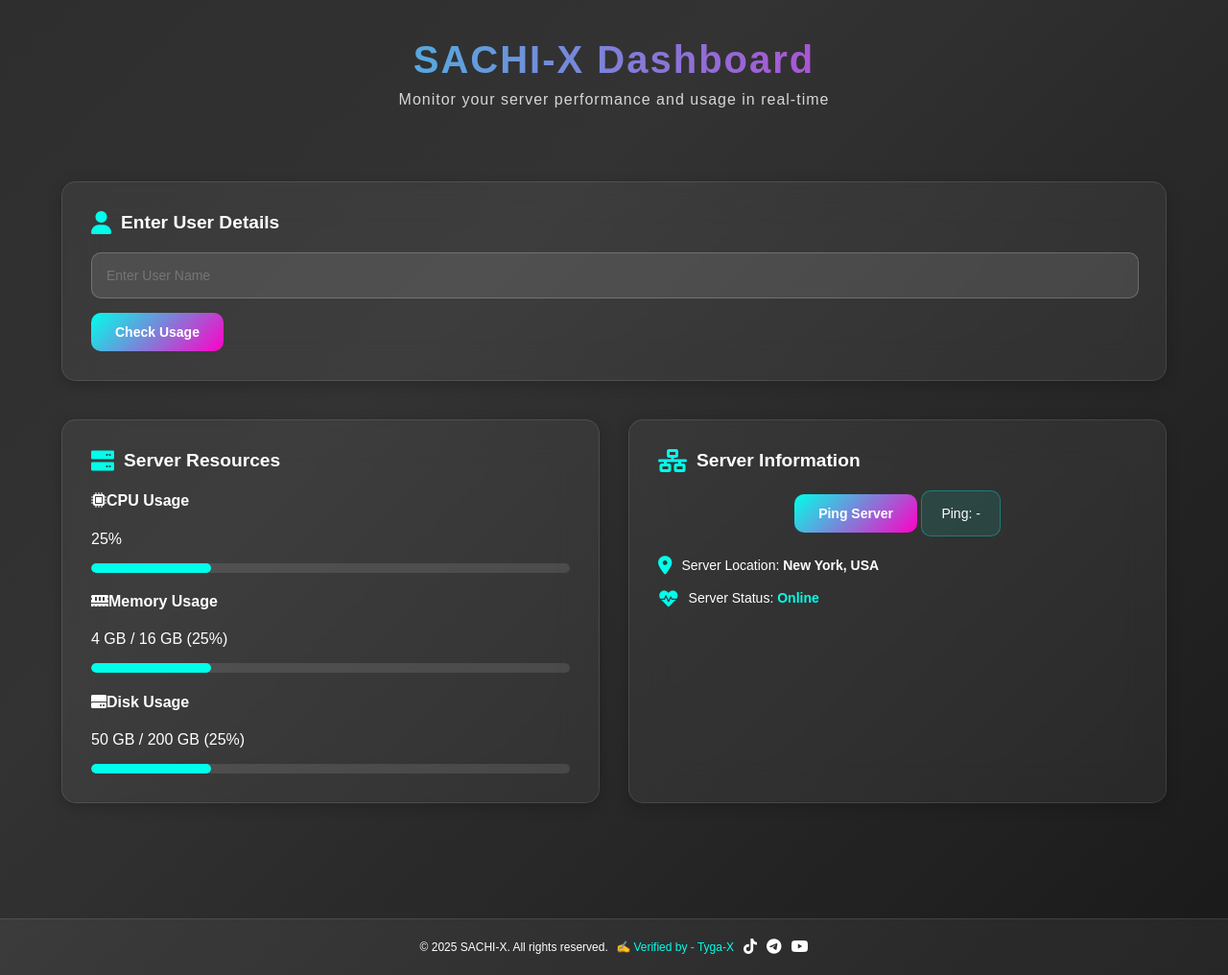
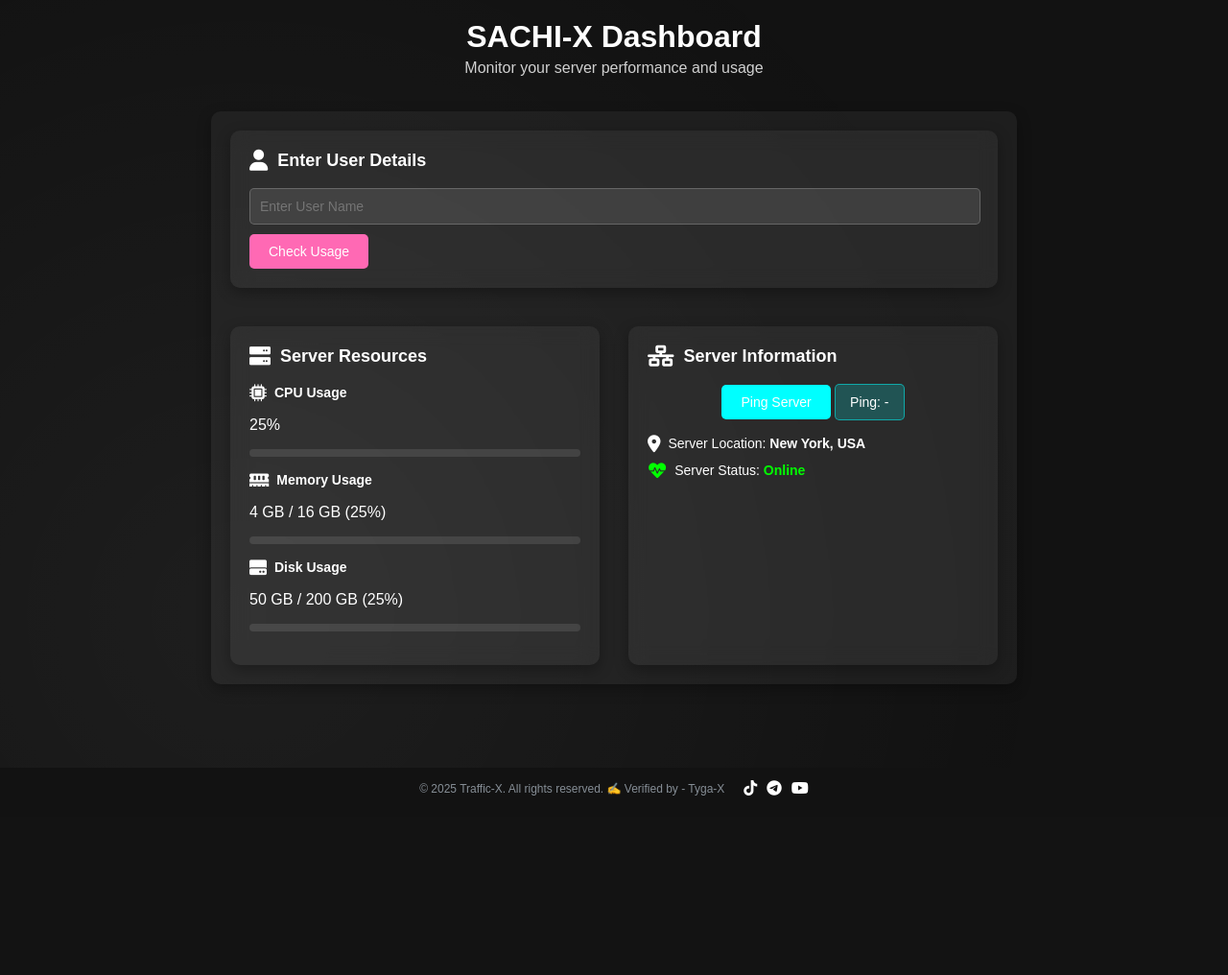
Before and after one commit to pathumaaa/SACHI-X, a Python web app: template templates/index.html in a window 1280 px wide. Shown: the whole page at 96% size. After the commit the page ends 829 px from the top, so only its background shows below. Run offline with Jinja, Linux system fonts and the light colour scheme; the template is opened without the code that fills it, so the values that code supplies are empty.

Commit message:
Update index.html

```diff
--- a/templates/index.html
+++ b/templates/index.html
@@ -6,17 +6,10 @@
     <title>SACHI-X Dashboard</title>
     <link rel="stylesheet" href="https://cdnjs.cloudflare.com/ajax/libs/font-awesome/6.0.0-beta3/css/all.min.css">
     <style>
-        /* Modern Gradient Background Animation */
-        @keyframes gradientAnimation {
-            0% { background-position: 0% 50%; }
-            50% { background-position: 100% 50%; }
-            100% { background-position: 0% 50%; }
-        }
+        /* Dark Theme Background */
         body {
             font-family: 'Arial', sans-serif;
-            background: linear-gradient(135deg, #000000, #1e1e1e, #333333, #000000);
-            background-size: 400% 400%;
-            animation: gradientAnimation 15s ease infinite;
+            background-color: #121212; /* Dark background */
             display: flex;
             flex-direction: column;
             justify-content: center;
@@ -25,181 +18,217 @@
             margin: 0;
             color: white;
         }
+
         /* Header Styling */
         .header {
             width: 100%;
-            padding: 40px 0;
+            padding: 20px 0;
             text-align: center;
         }
         .header h1 {
-            font-size: 2.5rem;
-            font-weight: 900;
+            font-size: 2rem;
+            font-weight: bold;
             margin: 0;
-            background: linear-gradient(to right, #00ffea, #ff00c7);
-            -webkit-background-clip: text;
-            background-clip: text;
-            color: transparent;
-            letter-spacing: 2px;
+            color: #ffffff;
         }
         .header p {
             font-size: 1rem;
             color: #ffffff;
             opacity: 0.8;
-            margin-top: 10px;
-            letter-spacing: 1px;
+            margin-top: 5px;
         }
+
         /* Container Styling */
         .container {
             width: 90%;
-            max-width: 1200px;
+            max-width: 800px;
             padding: 20px;
             margin-bottom: 60px;
+            background: rgba(255, 255, 255, 0.05); /* Slightly transparent card background */
+            border-radius: 10px;
+            box-shadow: 0 5px 15px rgba(0, 0, 0, 0.3);
         }
+
+        h2 {
+            color: #fff;
+            margin-bottom: 20px;
+            text-align: center;
+            font-size: 24px;
+        }
+
         /* Grid Layout */
         .grid-container {
             display: grid;
             grid-template-columns: 1fr;
-            gap: 30px; /* Increased gap for better separation */
+            gap: 30px;
         }
         .grid-container:not(.two-column) {
-            margin-bottom: 40px; /* Increased margin for better separation */
+            margin-bottom: 40px;
         }
-
         .grid-container.two-column {
             grid-template-columns: 1fr 1fr;
         }
 
         /* Card Styling */
         .card {
-            background: rgba(255, 255, 255, 0.05);
-            backdrop-filter: blur(20px);
-            border: 1px solid rgba(255, 255, 255, 0.1);
-            border-radius: 15px;
-            box-shadow: 0 4px 15px rgba(0, 0, 0, 0.2);
-            padding: 30px;
+            background: rgba(255, 255, 255, 0.05); /* Dark card background */
+            padding: 20px;
+            border-radius: 10px;
+            box-shadow: 0 5px 15px rgba(0, 0, 0, 0.3);
+            backdrop-filter: blur(10px);
             transition: transform 0.3s ease, box-shadow 0.3s ease;
         }
         .card:hover {
             transform: translateY(-5px);
-            box-shadow: 0 8px 25px rgba(0, 0, 0, 0.3);
+            box-shadow: 0 8px 20px rgba(0, 0, 0, 0.4);
         }
+
         /* Card Titles */
         .card h3 {
             margin-top: 0;
-            font-size: 1.2rem;
-            color: #ffffff;
+            font-size: 18px;
+            color: #fff;
             display: flex;
             align-items: center;
             gap: 10px;
-            font-weight: 600;
         }
         .card h3 i {
-            font-size: 1.5rem;
-            color: #00ffea;
+            font-size: 22px;
+            color: #fff;
         }
+
         /* Input Fields */
         input {
-            padding: 15px;
-            width: calc(100% - 30px);
-            margin-bottom: 15px;
+            padding: 10px;
+            width: calc(100% - 20px);
+            margin-bottom: 10px;
             border: 1px solid rgba(255, 255, 255, 0.2);
-            border-radius: 10px;
+            border-radius: 5px;
             font-size: 14px;
             background-color: rgba(255, 255, 255, 0.1);
-            color: #ffffff;
+            color: #fff;
             transition: border-color 0.3s ease;
         }
         input:focus {
-            border-color: #00ffea;
+            border-color: #ff69b4; /* Purple focus color */
             outline: none;
         }
+
         /* Buttons */
         button {
-            padding: 12px 25px;
+            padding: 10px 20px;
             font-size: 14px;
-            background: linear-gradient(135deg, #00ffea, #ff00c7);
+            background-color: #ff69b4; /* Purple button */
             color: white;
             border: none;
-            border-radius: 10px;
+            border-radius: 5px;
             cursor: pointer;
-            transition: background 0.3s ease, transform 0.3s ease;
-            font-weight: 600;
+            transition: background 0.3s ease;
         }
         button:hover {
-            background: linear-gradient(135deg, #ff00c7, #00ffea);
-            transform: scale(1.05);
+            background-color: #ff73fa; /* Lighter purple on hover */
         }
         button:active {
-            background: linear-gradient(135deg, #00ffea, #ff00c7);
-            transform: scale(0.95);
+            background-color: #ff4081; /* Darker purple on active */
         }
+
+        /* Green Button for Ping Server */
+        .ping-tool button {
+            background-color: #00ffff; /* Teal button */
+        }
+        .ping-tool button:hover {
+            background-color: #00e6ff; /* Lighter teal on hover */
+        }
+        .ping-tool button:active {
+            background-color: #00bfff; /* Darker teal on active */
+        }
+
+        /* Resource Items */
+        .resource-item {
+            margin-bottom: 15px;
+        }
+        .resource-item h4 {
+            margin: 0 0 5px;
+            font-size: 14px;
+            color: #fff;
+            display: flex;
+            align-items: center;
+            gap: 8px;
+        }
+        .resource-item h4 i {
+            font-size: 18px;
+            color: #fff;
+        }
+
         /* Progress Bars */
         .progress-container {
             width: 100%;
             background: rgba(255, 255, 255, 0.1);
-            border-radius: 10px;
+            border-radius: 5px;
             overflow: hidden;
-            margin-top: 10px;
+            margin-top: 5px;
         }
         .progress-bar {
-            height: 10px;
+            height: 8px;
             width: 0%;
             transition: width 1.5s ease-in-out;
-            border-radius: 10px;
         }
+
         /* Ping Tool */
         .ping-tool {
             text-align: center;
         }
         .ping-tool button {
-            margin-bottom: 20px;
+            margin-bottom: 15px;
         }
+
         /* Ping Result Box */
         .ping-result {
             font-size: 14px;
-            color: #ffffff;
-            background: rgba(0, 255, 234, 0.1);
-            padding: 15px 20px;
-            border-radius: 10px;
-            border: 1px solid rgba(0, 255, 234, 0.3);
+            color: #fff;
+            background: rgba(0, 255, 255, 0.2); /* Teal background */
+            padding: 10px 15px;
+            border-radius: 5px;
+            border: 1px solid rgba(0, 255, 255, 0.5); /* Teal border */
             display: inline-block;
-            margin-bottom: 20px;
+            margin-bottom: 15px;
         }
+
         /* Server Location */
         .server-location {
             font-size: 14px;
-            color: #ffffff;
+            color: #fff;
             display: flex;
             align-items: center;
-            gap: 10px;
-            margin-bottom: 15px;
+            gap: 8px;
+            margin-bottom: 10px;
         }
         .server-location i {
-            font-size: 1.2rem;
-            color: #00ffea;
+            font-size: 18px;
+            color: #fff;
         }
+
         /* Server Status */
         .server-status {
             font-size: 14px;
-            color: #ffffff;
+            color: #fff;
             display: flex;
             align-items: center;
-            gap: 10px;
+            gap: 8px;
         }
         .server-status i {
-            font-size: 1.2rem;
-            color: #00ffea;
+            font-size: 18px;
+            color: #00ff00; /* Green for Online Icon */
         }
         .server-status strong {
-            color: #00ffea;
+            color: #00ff00; /* Green for Online Text */
         }
-
 
         /* Footer */
         .footer {
             font-size: 12px;
-            color: #ffffff;
-            margin-top: 40px; /* Added margin to separate from main content */
+            color: #868e96;
+            margin-top: 20px;
             text-align: center;
             width: 100%;
             padding: 10px 0;
@@ -208,52 +237,52 @@
             display: flex;
             justify-content: center;
             align-items: center;
-            gap: 10px;
-            background: rgba(255, 255, 255, 0.05);
-            border-top: 1px solid rgba(255, 255, 255, 0.1);
-        }
-        .footer .verified-by {
-            font-size: 12px;
-            color: #00ffea;
-            margin-left: 5px;
+            gap: 20px;
         }
         .footer .social-icons {
             display: flex;
             gap: 10px;
         }
-
         .footer .social-icons a {
             color: white;
             font-size: 16px;
             transition: color 0.3s ease, transform 0.3s ease;
         }
-
         .footer .social-icons a:hover {
-            color: #05B031;
+            color: #00ff00;
             transform: scale(1.2);
         }
 
         /* Responsive Design */
-        @media (max-width: 768px) {
+        @media (max-width: 600px) {
             .header h1 {
-                font-size: 2rem;
+                font-size: 1.5rem;
             }
             .header p {
                 font-size: 0.9rem;
+            }
+            h2 {
+                font-size: 20px;
             }
             .grid-container.two-column {
                 grid-template-columns: 1fr;
             }
             .card {
-                padding: 20px;
+                padding: 15px;
             }
             .card h3 {
-                font-size: 1rem;
+                font-size: 16px;
             }
             input {
                 font-size: 12px;
             }
             button {
+                font-size: 12px;
+            }
+            .resource-item h4 {
+                font-size: 12px;
+            }
+            .ping-tool button {
                 font-size: 12px;
             }
             .ping-result {
@@ -262,14 +291,44 @@
             .footer {
                 font-size: 10px;
             }
+            .footer .social-icons a {
+                font-size: 14px;
+            }
+        }
+
+        /* Particle Background Animation */
+        .background {
+            position: fixed;
+            top: 0;
+            left: 0;
+            width: 100%;
+            height: 100%;
+            z-index: -1;
+            overflow: hidden;
+        }
+        .background::before {
+            content: '';
+            position: absolute;
+            top: 0;
+            left: 0;
+            width: 100%;
+            height: 100%;
+            background: radial-gradient(circle at 20% 80%, rgba(255, 255, 255, 0.05), transparent 70%);
+            animation: particles 10s linear infinite;
+        }
+        @keyframes particles {
+            0% { background-position: 0 0; }
+            100% { background-position: 100% 100%; }
         }
     </style>
 </head>
 <body>
+    <!-- Animated Background -->
+    <div class="background"></div>
     <!-- Header Section -->
     <div class="header">
         <h1>SACHI-X Dashboard</h1>
-        <p>Monitor your server performance and usage in real-time</p>
+        <p>Monitor your server performance and usage</p>
     </div>
     <!-- Main Content -->
     <div class="container">
@@ -292,21 +351,21 @@
                     <h4><i class="fas fa-microchip" aria-label="CPU"></i>CPU Usage</h4>
                     <p id="cpu-usage">25%</p>
                     <div class="progress-container">
-                        <div class="progress-bar" id="cpu-progress" style="width: 25%; background: #00ffea;"></div>
+                        <div class="progress-bar" id="cpu-progress" style="width: 25%;"></div>
                     </div>
                 </div>
                 <div class="resource-item">
                     <h4><i class="fas fa-memory" aria-label="Memory"></i>Memory Usage</h4>
                     <p id="memory-usage">4 GB / 16 GB (25%)</p>
                     <div class="progress-container">
-                        <div class="progress-bar" id="memory-progress" style="width: 25%; background: #00ffea;"></div>
+                        <div class="progress-bar" id="memory-progress" style="width: 25%;"></div>
                     </div>
                 </div>
                 <div class="resource-item">
                     <h4><i class="fas fa-hdd" aria-label="Disk"></i>Disk Usage</h4>
                     <p id="disk-usage">50 GB / 200 GB (25%)</p>
                     <div class="progress-container">
-                        <div class="progress-bar" id="disk-progress" style="width: 25%; background: #00ffea;"></div>
+                        <div class="progress-bar" id="disk-progress" style="width: 25%;"></div>
                     </div>
                 </div>
             </div>
@@ -328,14 +387,13 @@
     </div>
     <!-- Footer -->
     <div class="footer">
-        <p>© 2025 SACHI-X. All rights reserved. <span class="verified-by">✍️ Verified by - Tyga-X</span></p>
+        <p>&copy; 2025 Traffic-X. All rights reserved. ✍️ Verified by - Tyga-X</p>
         <div class="social-icons">
             <a href="https://www.tiktok.com/" target="_blank" aria-label="TikTok"><i class="fab fa-tiktok"></i></a>
             <a href="https://t.me/X_x_x_xzZ" target="_blank" aria-label="Telegram"><i class="fab fa-telegram"></i></a>
             <a href="https://www.youtube.com/" target="_blank" aria-label="YouTube"><i class="fab fa-youtube"></i></a>
         </div>
     </div>
-
     <script>
         // Real-Time Ping Tool
         const pingButton = document.getElementById("ping-button");
@@ -353,16 +411,18 @@
                 pingResult.textContent = "Ping failed";
             }
         });
+
         // Function to Determine Progress Bar Color
         function getProgressColor(percentage) {
             if (percentage <= 50) {
-                return "#00ffea"; // Neon Blue for low usage
+                return "#00ff00"; // Green for low usage
             } else if (percentage > 50 && percentage <= 80) {
-                return "#FFA500"; // Orange for medium usage
+                return "#ffa500"; // Orange for medium usage
             } else {
-                return "#FF0000"; // Red for high usage
+                return "#ff0000"; // Red for high usage
             }
         }
+
         // Real-Time Server Resource Updates
         setInterval(async () => {
             const response = await fetch("/server-status");
@@ -383,6 +443,7 @@
             diskProgress.style.width = `${data.disk}%`;
             diskProgress.style.backgroundColor = getProgressColor(data.disk);
         }, 1000);
+
         // Fetch Server Location
         (async () => {
             const response = await fetch("/server-location");
```
